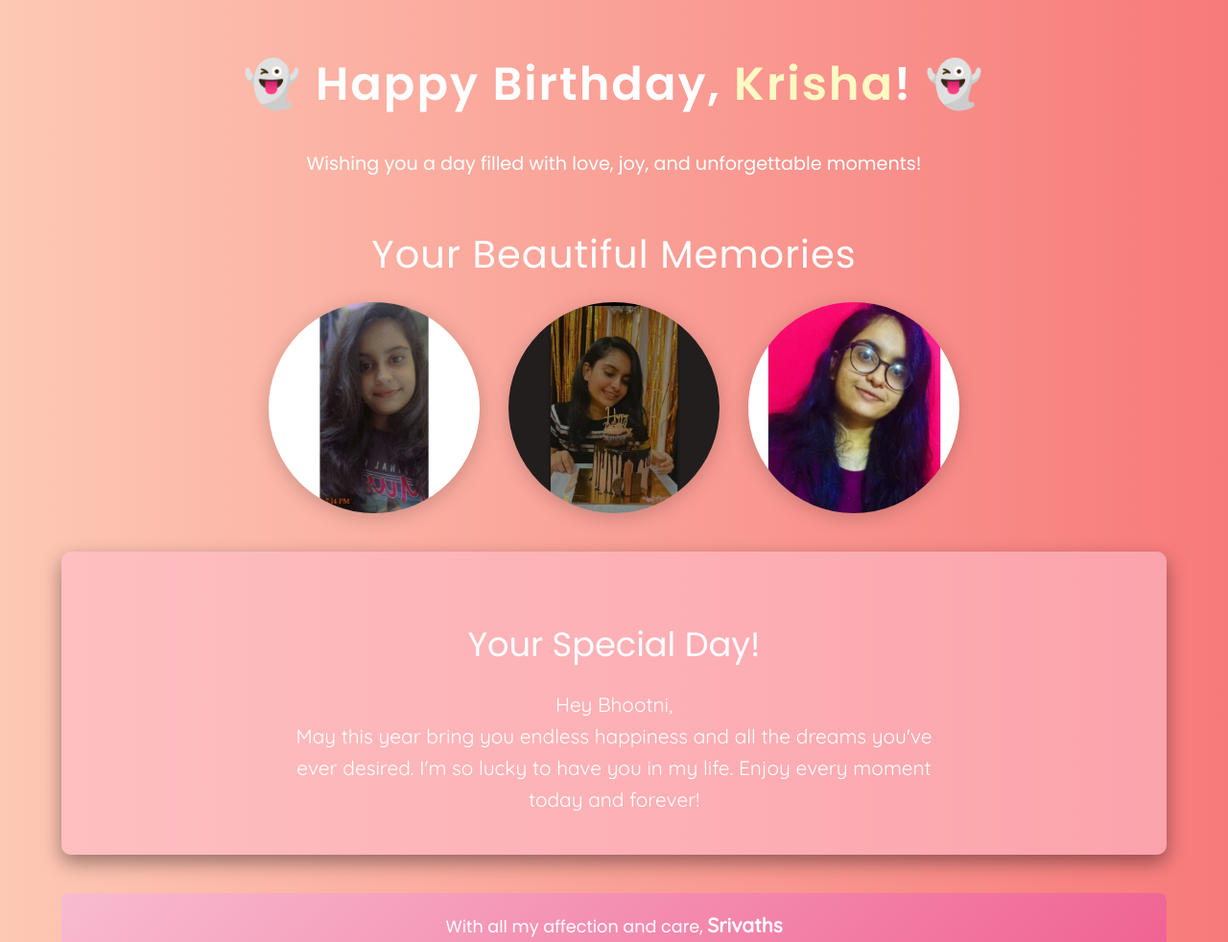
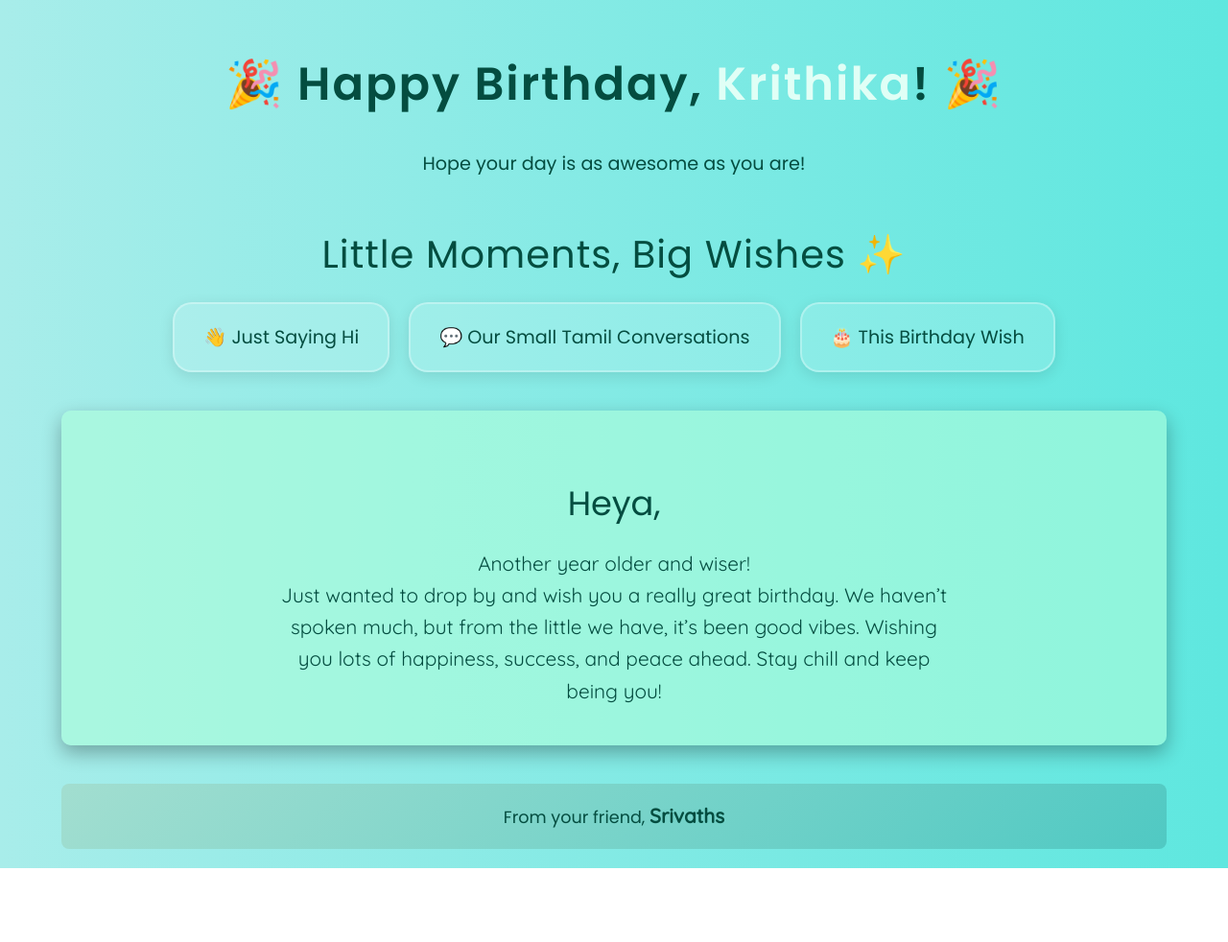
Before and after one commit to sriTechProjects/krisha_birthday, a plain HTML site: page index.html in a window 1280 px wide. Shown: the top 982 px of the page at 96% size. After the commit the page ends 905 px from the top, so only its background shows below. Drawn offline with Linux system fonts and the light colour scheme.

Commit message:
Krithika Birthday

```diff
--- a/app.js
+++ b/app.js
@@ -1,28 +1,6 @@
 document.addEventListener("DOMContentLoaded", () => {
-    const greeting = document.getElementById('birthday-greeting');
     const message = document.getElementById('message');
-    const name = document.getElementById('name');
-    const yourName = document.getElementById('your-name');
-
-    // Personalize message dynamically
-    name.textContent = "Krisha"; // Replace with your friend's name
-    yourName.textContent = "Srivaths"; // Names displayed at the end
-
-    // Fade-in effect for the birthday message
     setTimeout(() => {
         message.style.opacity = 1;
-        message.style.transition = 'opacity 2s ease-in-out';
     }, 500);
-
-    // Add hover effect to images
-    const images = document.querySelectorAll('.image-item');
-    images.forEach(image => {
-        image.addEventListener('mouseover', () => {
-            image.style.transform = 'scale(1.1)';
-        });
-
-        image.addEventListener('mouseout', () => {
-            image.style.transform = 'scale(1)';
-        });
-    });
 });
--- a/index.html
+++ b/index.html
@@ -1,42 +1,46 @@
 <!DOCTYPE html>
 <html lang="en">
 <head>
-    <meta charset="UTF-8">
-    <meta name="viewport" content="width=device-width, initial-scale=1.0">
-    <title>Happy Birthday, Krisha!</title>
+  <meta charset="UTF-8" />
+  <meta name="viewport" content="width=device-width, initial-scale=1.0"/>
+  <title>Happy Birthday, Krithika!</title>
   <link href="https://fonts.googleapis.com/css2?family=Poppins:wght@300;400;600&family=Quicksand:wght@400;500&display=swap" rel="stylesheet">
-    <link rel="stylesheet" href="style.css">
+  <link rel="stylesheet" href="style.css" />
 </head>
 <body>
 
   <div class="container">
     <!-- Header Section -->
     <header>
-            <h1>👻 Happy Birthday, <span id="name">[Her Name]</span>! 👻</h1>
-            <p id="birthday-greeting">Wishing you a day filled with love, joy, and unforgettable moments!</p>
+      <h1>🎉 Happy Birthday, <span id="name">Krithika</span>! 🎉</h1>
+      <p id="birthday-greeting">Hope your day is as awesome as you are!</p>
     </header>
 
-        <!-- Image Gallery Section -->
+    <!-- Minimal Emoji Gallery Section -->
     <section class="image-gallery">
-            <h2>Your Beautiful Memories</h2>
+      <h2>Little Moments, Big Wishes ✨</h2>
       <div class="images">
-                <!-- Add images here -->
-                <img src="k1.jpg" alt="Memory 1" class="image-item">
-                <img src="k4.jpg" alt="Memory 2" class="image-item">
-                <img src="k2.jpg" alt="Memory 3" class="image-item">
-                <!-- Add more images as needed -->
+        <div class="emoji-box">👋 Just Saying Hi</div>
+        <div class="emoji-box">💬 Our Small Tamil Conversations</div>
+        <div class="emoji-box">🎂 This Birthday Wish</div>
       </div>
     </section>
 
-        <!-- Heartfelt Message Section -->
+    <!-- Message Section -->
     <section class="birthday-message">
-            <h2>Your Special Day!</h2>
-            <p id="message">Hey Bhootni,<br> May this year bring you endless happiness and all the dreams you've ever desired. I'm so lucky to have you in my life. Enjoy every moment today and forever!</p>
+      <h2>Heya, </h2>
+      <p id="message">
+        Another year older and wiser!<br>
+        Just wanted to drop by and wish you a really great birthday. We haven’t spoken much, but from the little we have, it’s been good vibes. Wishing you lots of happiness, success, and peace ahead. Stay chill and keep being you!
+      </p>
     </section>
+
+    <!-- Footer -->
     <footer>
-            <p>With all my affection and care, <span id="your-name"></span></p>
+      <p>From your friend, <span id="your-name">Srivaths</span></p>
     </footer>
   </div>
+
   <script src="app.js"></script>
 </body>
 </html>
--- a/style.css
+++ b/style.css
@@ -1,12 +1,11 @@
 /* General Styles */
 body {
-    background: linear-gradient(to right, #fdc8b4, #f77a7a); /* Peachy pink to deep rose */
+    background: linear-gradient(to right, #a8edea, #5ee7df);
     font-family: 'Poppins', sans-serif;
     margin: 0;
     padding: 0;
-    color: #fff;
+    color: #044d40; /* <-- Changed from white */
 }
-
 
 
 .container {
@@ -29,7 +28,7 @@ header h1 {
 }
 
 header span {
-    color: #fff9c4;
+    color: #e0fff6; /* Soft mint green highlight */
     font-weight: 700;
 }
 
@@ -38,7 +37,7 @@ header p {
     margin-top: 10px;
 }
 
-/* Image Gallery Section */
+/* Image Gallery Section (Used for Emojis now) */
 .image-gallery {
     text-align: center;
     margin-bottom: 40px;
@@ -55,36 +54,35 @@ header p {
 .images {
     display: flex;
     justify-content: center;
-    gap: 30px;
+    gap: 20px;
     flex-wrap: wrap;
     animation: fadeIn 2s ease-out;
 }
 
-/* Image Styles */
-.images img {
-    width: 220px;
-    height: 220px;
-    object-fit: cover;
-    border-radius: 50%;  /* Circle border */
-    box-shadow: 0 4px 20px rgba(0, 0, 0, 0.2);
-    transition: transform 0.3s ease, box-shadow 0.4s ease;
-    object-position: 50% 20%; /* Focus on the face area */
+.emoji-box {
+    background-color: rgba(255, 255, 255, 0.15);
+    border: 2px solid rgba(255, 255, 255, 0.3);
+    border-radius: 20px;
+    padding: 20px 30px;
+    font-size: 1.2rem;
+    font-weight: 500;
+    box-shadow: 0 4px 15px rgba(0, 0, 0, 0.1);
+    transition: transform 0.3s ease;
+    color: #044d40;
 }
 
-.images img:hover {
-    transform: scale(1.1);
-    box-shadow: 0 8px 30px rgba(0, 0, 0, 0.3);
+.emoji-box:hover {
+    transform: scale(1.05);
 }
 
 /* Heartfelt Message Section */
 .birthday-message {
     text-align: center;
-    background-color: rgba(255, 188, 204, 0.6); /* Soft pink with transparency */
+    background-color: rgba(174, 255, 219, 0.6); /* Soft mint green with transparency */
     padding: 40px;
     border-radius: 10px;
-    box-shadow: 0 8px 20px rgba(0, 0, 0, 0.4);
+    box-shadow: 0 8px 20px rgba(0, 0, 0, 0.3);
 }
-
 
 .birthday-message h2 {
     font-size: 2.2em;
@@ -113,6 +111,7 @@ header p {
     }
 }
 
+/* Responsive Design */
 @media (max-width: 768px) {
     .images {
         flex-direction: column;
@@ -137,11 +136,11 @@ footer {
     text-align: center;
     margin-top: 40px;
     padding: 20px 0;
-    background: linear-gradient(135deg, #f8bbd0, #f06292);  /* Light pinkish-red gradient */
-    color: #fff;  /* White text */
+    background: linear-gradient(135deg, #a2ded0, #50c9c3); /* Greenish turquoise footer */
+    color: #044d40;
     font-size: 1.1rem;
     border-radius: 8px;
-    width: 100%;  /* Full-width footer */
+    width: 100%;
 }
 
 footer p {
```
Lines whose indentation alone changed are shown as unchanged.
